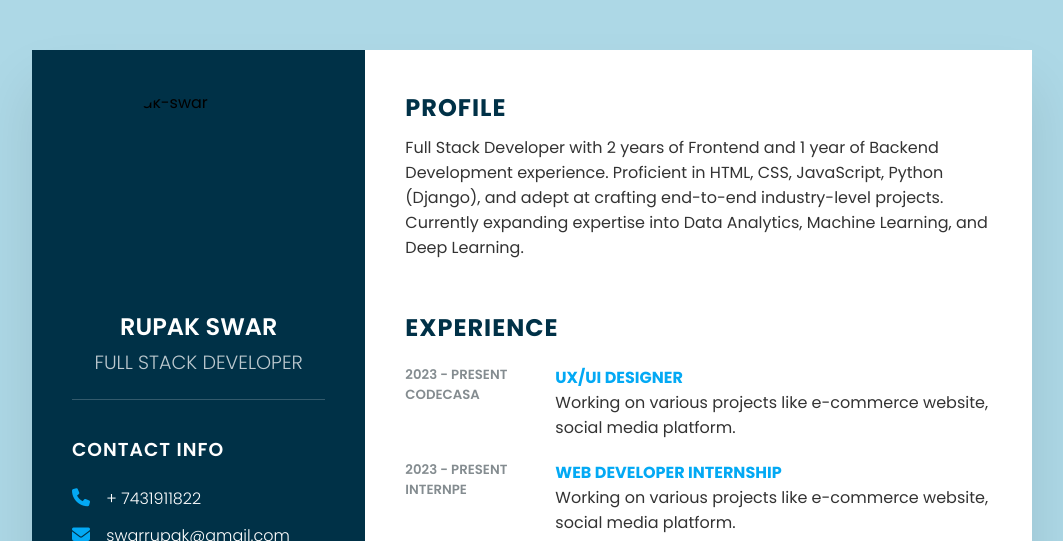
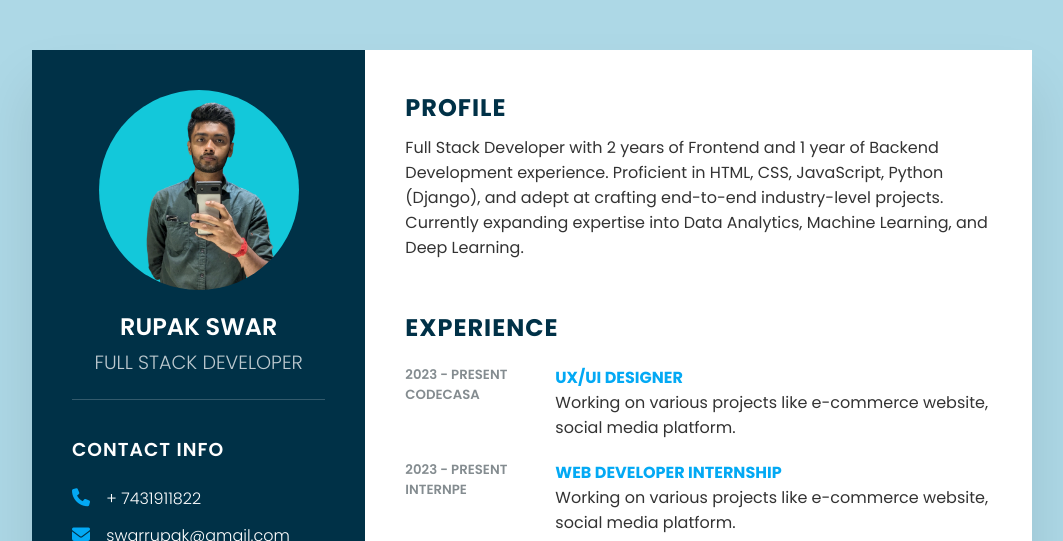
Before and after one commit to ai-rupak/Personal_Resume, a plain HTML site: page index.html in a window 1280 px wide. Shown: the top 541 px of the page, without its empty margins (108-1171 px from the left). Drawn offline with Linux system fonts and the light colour scheme.

Commit message:
Update index.html

```diff
--- a/index.html
+++ b/index.html
@@ -5,7 +5,7 @@
     <meta name="viewport" content="width=device-width, initial-scale=1.0">
     <link rel="stylesheet" href="style.css">
     <link rel="stylesheet" href="https://cdnjs.cloudflare.com/ajax/libs/font-awesome/6.5.1/css/all.min.css" integrity="sha512-DTOQO9RWCH3ppGqcWaEA1BIZOC6xxalwEsw9c2QQeAIftl+Vegovlnee1c9QX4TctnWMn13TZye+giMm8e2LwA==" crossorigin="anonymous" referrerpolicy="no-referrer" />
-    <link rel="shortcut icon" type="image/x-icon" href="/img/Batman-Logo 2.png">
+    <link rel="shortcut icon" type="image/x-icon" href="Batman-Logo 2.png">
     <title>Personal Resume </title>
 </head>
 <body>
@@ -13,7 +13,7 @@
         <div class="left_side">
             <div class="profileText">
                 <div class="imgBx">
-                    <img src="/img/rupak-Photoroom.png-Photoroom (1).png" alt="rupak-swar">
+                    <img src="rupak-Photoroom.png-Photoroom (1).png" alt="rupak-swar">
                 </div>
                 <h2>RUPAK SWAR<br><span>Full Stack Developer</span></h2>
             </div>
```
